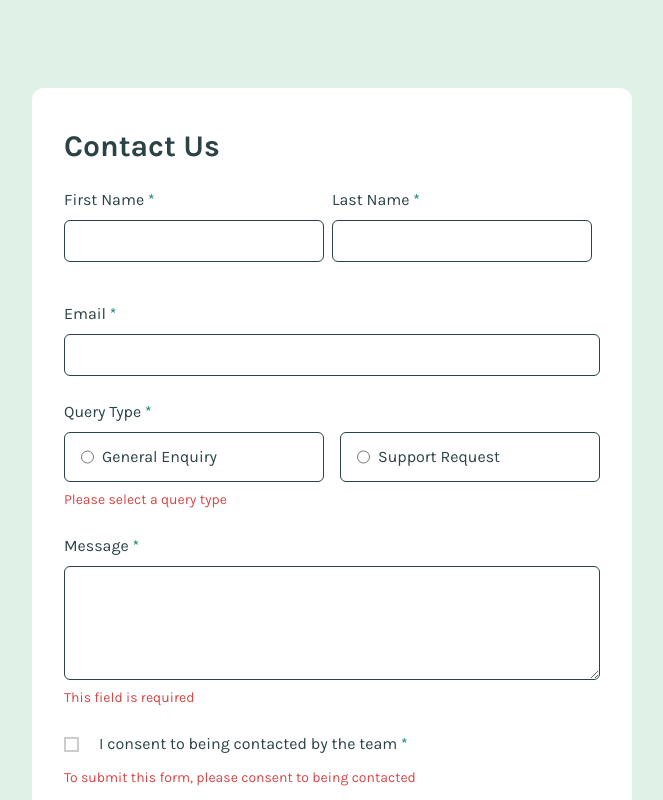
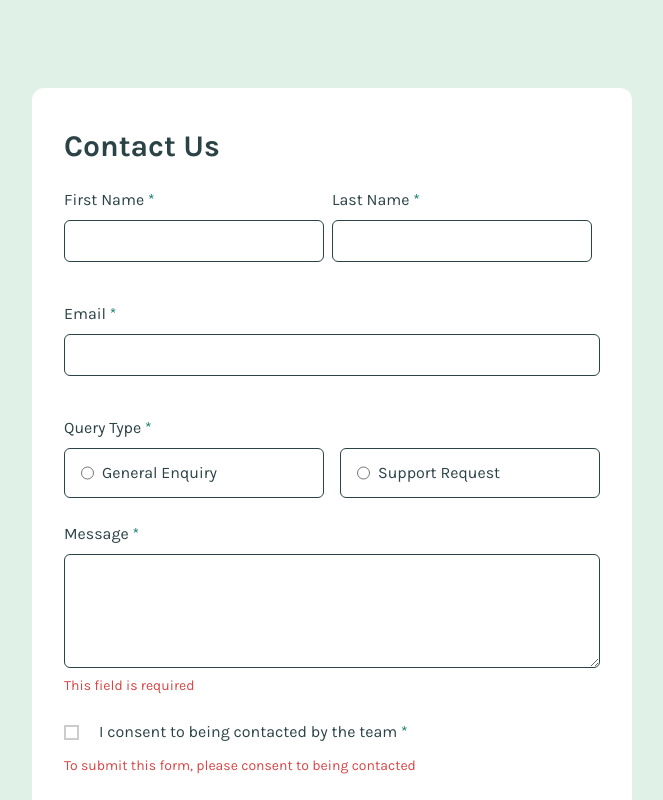
Before and after one commit to JuanMiranda1998/contact-form-frontend-mentor, a React (Vite) app: page / in a window 1280 px wide. Shown: the top 800 px of the page, without its empty margins (308-971 px from the left). Built offline with nearby package versions, Linux system fonts and the light colour scheme.

Commit message:
added queryType component

```diff
--- a/src/components/Form.jsx
+++ b/src/components/Form.jsx
@@ -2,9 +2,11 @@ import './Form.css'
 import { useState } from "react"
 import ConfirmationMessage from "./ConfirmationMessage"
 import FormInput from './FormInput'
+import FormQueryType from './FormQueryType'
 
 const Form = () => {
     const [emailSubmitted, setEmailSubmitted] = useState(false)
+    const [formTriggered, setFormTriggered] = useState(false)
     const [formData, setFormData] = useState({
         firstName: '',
         lastName: '',
@@ -35,6 +37,7 @@ const Form = () => {
     const handleSubmit = (e) => {
         e.preventDefault();
         setEmailSubmitted(false)
+        setFormTriggered(true)
         let errors = getErrors(formData);
         const errorArrValues = errors.map((field) =>
             field.errorType);
@@ -128,20 +131,16 @@ const Form = () => {
                     errors={[{type: "empty", message: "This field is required"}, {type: "invalid", message: "Please enter a valid email address"}]}
                     errorActive={getErrorActive('email')}
                 />
-            <div className="w-full flex flex-col justify-center items-start mb-4">
-                <label className="mb-2" htmlFor="queryType">Query Type <span className="text-[#0c7d69]">*</span></label>
-                <div className='w-full flex flex-col lg:flex-row gap-4 mb-4 lg:mb-0'>
-                    <label htmlFor='generalEnquiry' className='lg:w-full flex flex-row py-3 px-4 border border-[#2b4246] rounded-md cursor-pointer hover:border-[#0c7d69] hover:bg-[#e0f1e7] transition-all focus:outline-none focus:border-2 focus:border-[#0c7d69]'>
-                        <input type="radio" name="queryType" id='generalEnquiry' value="generalEnquiry" onClick={handleChange} />
-                        <p className='ml-2'>General Enquiry</p>
-                    </label>
-                    <label htmlFor='supportRequest' className='lg:w-full flex flex-row py-3 px-4 border border-[#2b4246] rounded-md cursor-pointer hover:border-[#0c7d69] hover:bg-[#e0f1e7] transition-all focus:outline-none focus:border-2 focus:border-[#0c7d69]'>
-                        <input type="radio" name="queryType" id='supportRequest' value="supportRequest" onClick={handleChange} />
-                        <p className='ml-2'>Support Request</p>
-                    </label>
-                </div>
-                {isEmpty(formData.queryType) && <p className="my-2 text-sm text-[#d94545]">Please select a query type</p>}
-            </div>
+            <FormQueryType
+                id="queryType"
+                name="queryType"
+                type="queryType"
+                formData={formData.queryType}
+                handleChange={handleChange}
+                errors={[{type: "empty", message: "Please select a query type"}]}
+                errorActive={getErrorActive('queryType')}
+                formTriggered={formTriggered}
+            />
             <div className="w-full flex flex-col justify-center items-start mb-4">
                 <label className="mb-2" htmlFor="message">Message <span className="text-[#0c7d69]">*</span></label>
                 <textarea className='w-full px-4 py-2 border border-[#2b4246] rounded-md cursor-pointer hover:border-[#0c7d69] focus:outline-none focus:border-2 focus:border-[#0c7d69]' id="message" rows="4" name="message" onChange={handleChange} value={formData.message}></textarea>
--- /dev/null
+++ b/src/components/FormCheckBox.jsx
@@ -0,0 +1,8 @@
+
+const FormCheckBox = () => {
+  return (
+    <div>FormCheckBox</div>
+  )
+}
+
+export default FormCheckBox
--- /dev/null
+++ b/src/components/FormQueryType.jsx
@@ -0,0 +1,29 @@
+
+const FormQueryType = ({ id, name, type, formData, handleChange, errors, errorActive, formTriggered }) => {
+
+  const isInvalid = errorActive!='';
+
+  return (
+    <div className="w-full flex flex-col justify-center items-start my-4">
+      <label className="mb-2" htmlFor="queryType">Query Type <span className="text-[#0c7d69]">*</span></label>
+      <div className='w-full flex flex-col lg:flex-row gap-4 mb-4 md:mb-2'>
+        <label htmlFor='generalEnquiry' className='lg:w-full flex flex-row py-3 px-4 border border-[#2b4246] rounded-md cursor-pointer hover:border-[#0c7d69] hover:bg-[#e0f1e7] transition-all focus:outline-none focus:border-2 focus:border-[#0c7d69]'>
+          <input type="radio" name={name} id='generalEnquiry' value="generalEnquiry" onClick={handleChange} />
+          <p className='ml-2'>General Enquiry</p>
+        </label>
+        <label htmlFor='supportRequest' className='lg:w-full flex flex-row py-3 px-4 border border-[#2b4246] rounded-md cursor-pointer hover:border-[#0c7d69] hover:bg-[#e0f1e7] transition-all focus:outline-none focus:border-2 focus:border-[#0c7d69]'>
+          <input type="radio" name={name} id='supportRequest' value="supportRequest" onClick={handleChange} />
+          <p className='ml-2'>Support Request</p>
+        </label>
+      </div>
+      <div>
+          {errors.map((error, index) => (
+          <div key={index} className={`${(isInvalid && formTriggered) ? null : 'hidden'}`}>
+              <p className={`${(errorActive==='empty' && error.type==='empty') ? 'block' : 'hidden'} my-2 text-sm text-[#d94545]`}>{error.message}</p>
+          </div> ))}
+      </div>
+    </div>
+  )
+}
+
+export default FormQueryType
```
